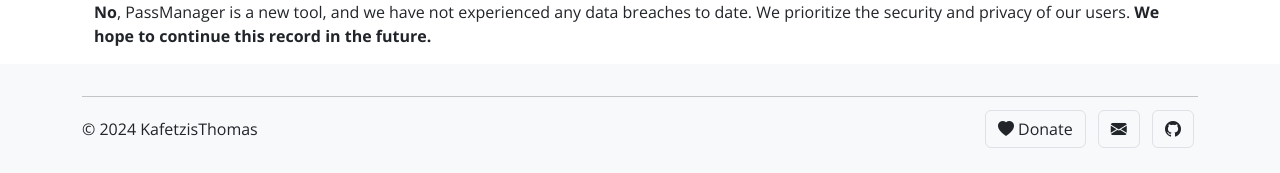
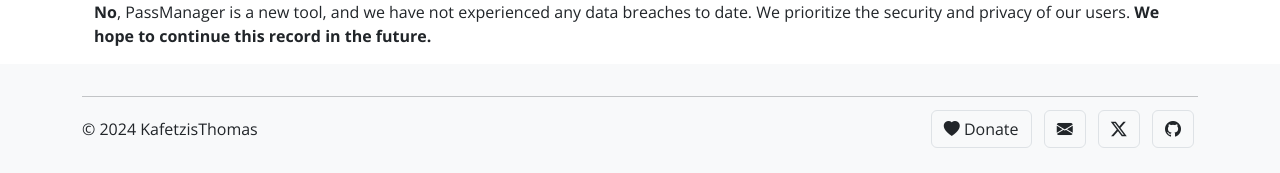
Before and after one commit to KafetzisThomas/PassManagerWeb, a Django app: page /faq/ in a window 1280 px wide. Shown: the part 1218-1391 px from the top of the page. Run offline with Django 5.2, Linux system fonts and the light colour scheme; parts of the project's set-up code (start-up, migrations or seed data) failed here and were passed over; some libraries are stand-ins or nearby versions.

Commit message:
Add Twitter/X link to footer section

```diff
--- a/passmanager/templates/passmanager/edit_item.html
+++ b/passmanager/templates/passmanager/edit_item.html
@@ -129,6 +129,9 @@
                     <a href="mailto: passmanagerweb@gmail.com" target="_blank" class="btn btn-link btn-floating btn-md text-dark m-1 border" role="button">
                         <i class="bi bi-envelope-fill"></i>
                     </a>
+                    <a href="https://x.com/PassManagerWeb" target="_blank" class="btn btn-link btn-floating btn-md text-dark m-1 border" role="button">
+                        <i class="bi bi-twitter-x"></i>
+                    </a>
                     <a href="https://github.com/PassManagerWeb" target="_blank" class="btn btn-link btn-floating btn-md text-dark m-1 border" role="button">
                         <i class="bi bi-github"></i>
                     </a>
--- a/passmanager/templates/passmanager/faq.html
+++ b/passmanager/templates/passmanager/faq.html
@@ -32,7 +32,7 @@
             <a class="navbar-brand ms-lg-5" href="{% url 'home' %}">
                 <img src="{% static 'images/logo.png' %}" alt="logo" width="150">
             </a>
-            <button class="navbar-toggler navbar-dark bg-secondary" type="button" data-bs-toggle="collapse" data-bs-target="#navbarSupportedContent" aria-controls="navbarSupportedContent" aria-expanded="false" aria-label="Toggle navigation">
+            <button class="navbar-toggler navbar-dark" type="button" data-bs-toggle="collapse" data-bs-target="#navbarSupportedContent" aria-controls="navbarSupportedContent" aria-expanded="false" aria-label="Toggle navigation">
                 <span class="navbar-toggler-icon"></span>
             </button>
             <div class="collapse navbar-collapse" id="navbarSupportedContent">
@@ -123,6 +123,9 @@
                     <a href="mailto: passmanagerweb@gmail.com" target="_blank" class="btn btn-link btn-floating btn-md text-dark m-1 border" role="button">
                         <i class="bi bi-envelope-fill"></i>
                     </a>
+                    <a href="https://x.com/PassManagerWeb" target="_blank" class="btn btn-link btn-floating btn-md text-dark m-1 border" role="button">
+                        <i class="bi bi-twitter-x"></i>
+                    </a>
                     <a href="https://github.com/PassManagerWeb" target="_blank" class="btn btn-link btn-floating btn-md text-dark m-1 border" role="button">
                         <i class="bi bi-github"></i>
                     </a>
--- a/passmanager/templates/passmanager/home.html
+++ b/passmanager/templates/passmanager/home.html
@@ -191,6 +191,9 @@
                     <a href="mailto: passmanagerweb@gmail.com" target="_blank" class="btn btn-link btn-floating btn-md text-dark m-1 border" role="button">
                         <i class="bi bi-envelope-fill"></i>
                     </a>
+                    <a href="https://x.com/PassManagerWeb" target="_blank" class="btn btn-link btn-floating btn-md text-dark m-1 border" role="button">
+                        <i class="bi bi-twitter-x"></i>
+                    </a>
                     <a href="https://github.com/PassManagerWeb" target="_blank" class="btn btn-link btn-floating btn-md text-dark m-1 border" role="button">
                         <i class="bi bi-github"></i>
                     </a>
--- a/passmanager/templates/passmanager/new_item.html
+++ b/passmanager/templates/passmanager/new_item.html
@@ -82,6 +82,9 @@
                     <a href="mailto: passmanagerweb@gmail.com" target="_blank" class="btn btn-link btn-floating btn-md text-dark m-1 border" role="button">
                         <i class="bi bi-envelope-fill"></i>
                     </a>
+                    <a href="https://x.com/PassManagerWeb" target="_blank" class="btn btn-link btn-floating btn-md text-dark m-1 border" role="button">
+                        <i class="bi bi-twitter-x"></i>
+                    </a>
                     <a href="https://github.com/PassManagerWeb" target="_blank" class="btn btn-link btn-floating btn-md text-dark m-1 border" role="button">
                         <i class="bi bi-github"></i>
                     </a>
--- a/passmanager/templates/passmanager/password_generator.html
+++ b/passmanager/templates/passmanager/password_generator.html
@@ -66,6 +66,9 @@
                     <a href="mailto: passmanagerweb@gmail.com" target="_blank" class="btn btn-link btn-floating btn-md text-dark m-1 border" role="button">
                         <i class="bi bi-envelope-fill"></i>
                     </a>
+                    <a href="https://x.com/PassManagerWeb" target="_blank" class="btn btn-link btn-floating btn-md text-dark m-1 border" role="button">
+                        <i class="bi bi-twitter-x"></i>
+                    </a>
                     <a href="https://github.com/PassManagerWeb" target="_blank" class="btn btn-link btn-floating btn-md text-dark m-1 border" role="button">
                         <i class="bi bi-github"></i>
                     </a>
--- a/passmanager/templates/passmanager/vault.html
+++ b/passmanager/templates/passmanager/vault.html
@@ -99,6 +99,9 @@
                     <a href="mailto: passmanagerweb@gmail.com" target="_blank" class="btn btn-link btn-floating btn-md text-dark m-1 border" role="button">
                         <i class="bi bi-envelope-fill"></i>
                     </a>
+                    <a href="https://x.com/PassManagerWeb" target="_blank" class="btn btn-link btn-floating btn-md text-dark m-1 border" role="button">
+                        <i class="bi bi-twitter-x"></i>
+                    </a>
                     <a href="https://github.com/PassManagerWeb" target="_blank" class="btn btn-link btn-floating btn-md text-dark m-1 border" role="button">
                         <i class="bi bi-github"></i>
                     </a>
--- a/users/templates/registration/login.html
+++ b/users/templates/registration/login.html
@@ -41,6 +41,9 @@
                     <a href="mailto: passmanagerweb@gmail.com" target="_blank" class="btn btn-link btn-floating btn-md text-dark m-1 border" role="button">
                         <i class="bi bi-envelope-fill"></i>
                     </a>
+                    <a href="https://x.com/PassManagerWeb" target="_blank" class="btn btn-link btn-floating btn-md text-dark m-1 border" role="button">
+                        <i class="bi bi-twitter-x"></i>
+                    </a>
                     <a href="https://github.com/PassManagerWeb" target="_blank" class="btn btn-link btn-floating btn-md text-dark m-1 border" role="button">
                         <i class="bi bi-github"></i>
                     </a>
--- a/users/templates/registration/register.html
+++ b/users/templates/registration/register.html
@@ -35,6 +35,9 @@
                     <a href="mailto: passmanagerweb@gmail.com" target="_blank" class="btn btn-link btn-floating btn-md text-dark m-1 border" role="button">
                         <i class="bi bi-envelope-fill"></i>
                     </a>
+                    <a href="https://x.com/PassManagerWeb" target="_blank" class="btn btn-link btn-floating btn-md text-dark m-1 border" role="button">
+                        <i class="bi bi-twitter-x"></i>
+                    </a>
                     <a href="https://github.com/PassManagerWeb" target="_blank" class="btn btn-link btn-floating btn-md text-dark m-1 border" role="button">
                         <i class="bi bi-github"></i>
                     </a>
```
